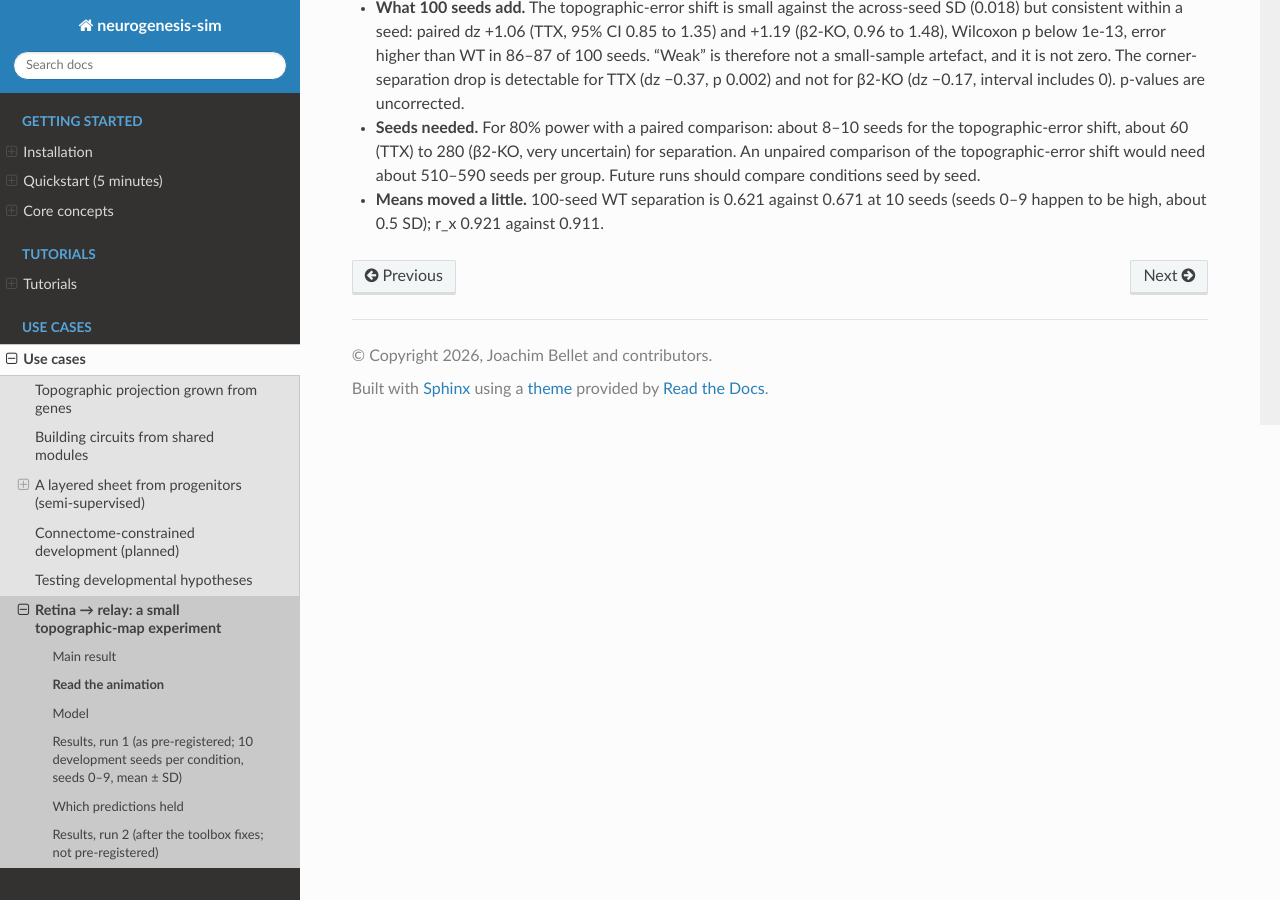
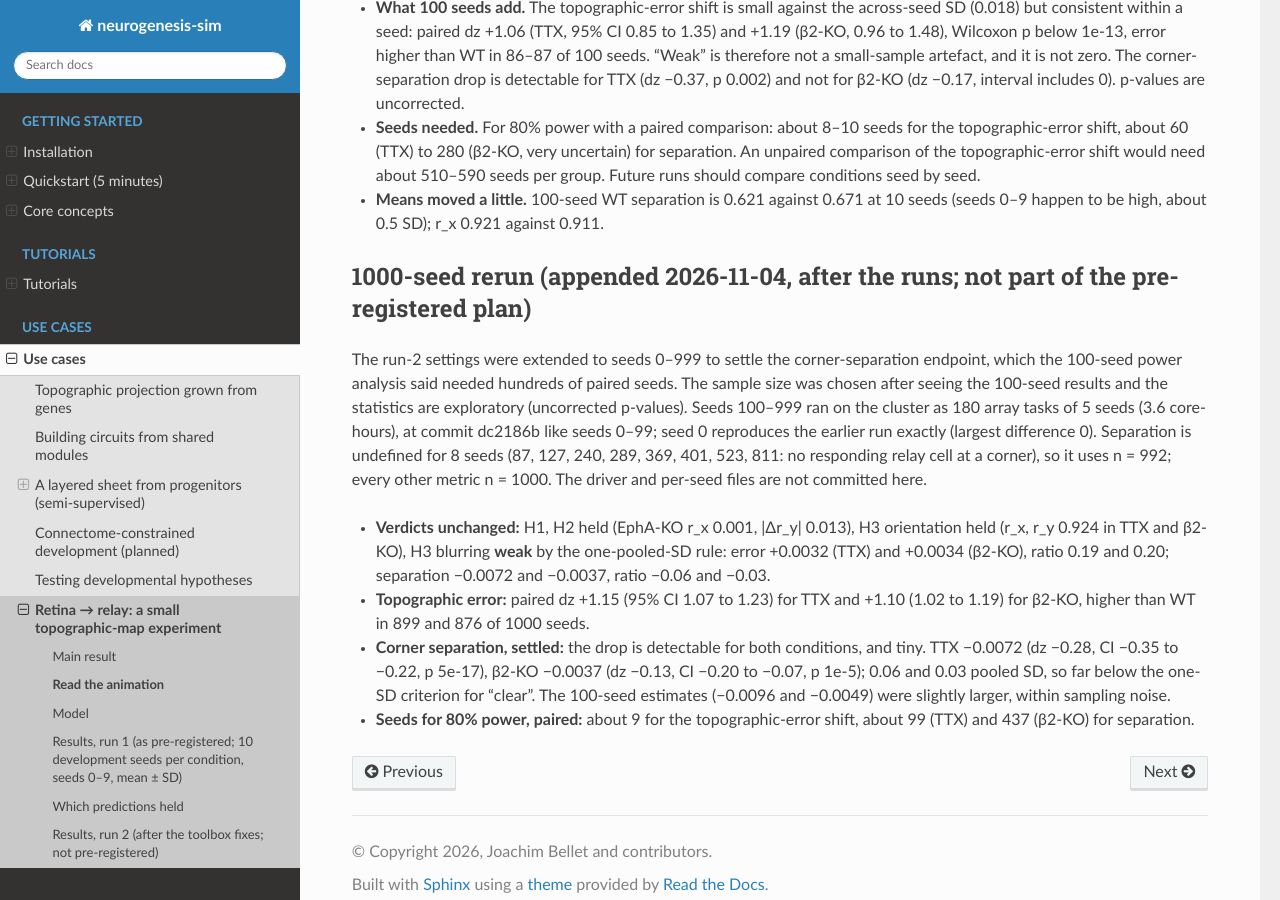
Before and after one commit to jobellet/neurogenesis-sim, a Sphinx documentation site: the page built from docs/hypotheses/2026-11-02-retinothalamic.md, in a window 1280 px wide and 900 px high, scrolled down 2653 px. Built offline with Sphinx 7.4.7 and the Read the Docs theme 3.1.0, drawn with Linux system fonts in a browser that asks for light colours.

Commit message:
Retinothalamic notes: 1000-seed rerun (corner-separation drop detectable and tiny)

```diff
--- a/docs/hypotheses/2026-11-02-retinothalamic.md
+++ b/docs/hypotheses/2026-11-02-retinothalamic.md
@@ -97,3 +97,20 @@ the 10-seed results were known, so they are exploratory.
   about 510–590 seeds per group. Future runs should compare conditions seed by seed.
 - **Means moved a little.** 100-seed WT separation is 0.621 against 0.671 at 10 seeds (seeds 0–9 happen to be high, about
   0.5 SD); r_x 0.921 against 0.911.
+
+## 1000-seed rerun (appended 2026-11-04, after the runs; not part of the pre-registered plan)
+The run-2 settings were extended to seeds 0–999 to settle the corner-separation endpoint, which the 100-seed power analysis
+said needed hundreds of paired seeds. The sample size was chosen after seeing the 100-seed results and the statistics are
+exploratory (uncorrected p-values). Seeds 100–999 ran on the cluster as 180 array tasks of 5 seeds (3.6 core-hours), at
+commit dc2186b like seeds 0–99; seed 0 reproduces the earlier run exactly (largest difference 0). Separation is undefined
+for 8 seeds (87, 127, 240, 289, 369, 401, 523, 811: no responding relay cell at a corner), so it uses n = 992; every other
+metric n = 1000. The driver and per-seed files are not committed here.
+- **Verdicts unchanged:** H1, H2 held (EphA-KO r_x 0.001, |Δr_y| 0.013), H3 orientation held (r_x, r_y 0.924 in TTX and
+  β2-KO), H3 blurring **weak** by the one-pooled-SD rule: error +0.0032 (TTX) and +0.0034 (β2-KO), ratio 0.19 and 0.20;
+  separation −0.0072 and −0.0037, ratio −0.06 and −0.03.
+- **Topographic error:** paired dz +1.15 (95% CI 1.07 to 1.23) for TTX and +1.10 (1.02 to 1.19) for β2-KO, higher than WT in
+  899 and 876 of 1000 seeds.
+- **Corner separation, settled:** the drop is detectable for both conditions, and tiny. TTX −0.0072 (dz −0.28, CI −0.35 to
+  −0.22, p 5e-17), β2-KO −0.0037 (dz −0.13, CI −0.20 to −0.07, p 1e-5); 0.06 and 0.03 pooled SD, so far below the
+  one-SD criterion for "clear". The 100-seed estimates (−0.0096 and −0.0049) were slightly larger, within sampling noise.
+- **Seeds for 80% power, paired:** about 9 for the topographic-error shift, about 99 (TTX) and 437 (β2-KO) for separation.
```
Also changed, not shown: docs/use-cases/retinothalamic.md (+9 -1 lines).
